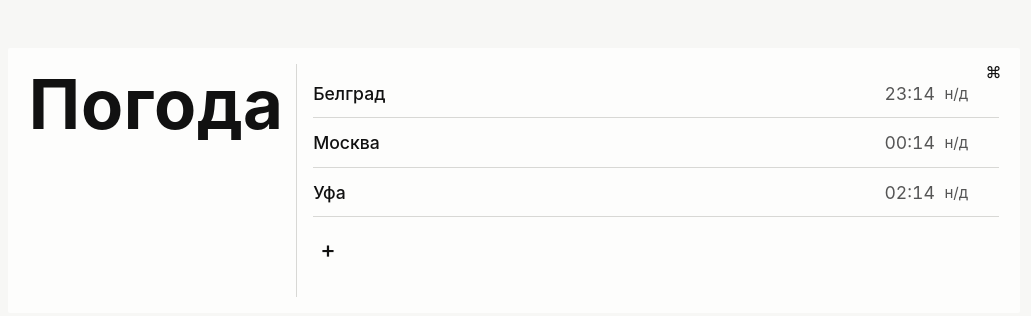
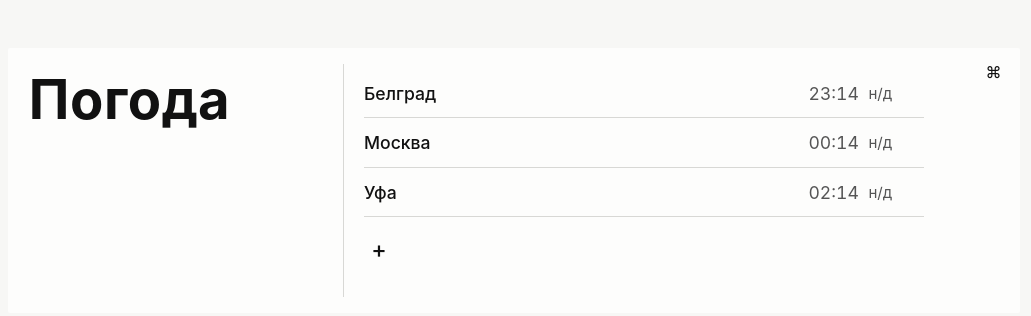
Before and after one commit to vvydrin/New-project-2, a plain HTML site: page index.html in a window 1280 px wide. Shown: the whole page, without its empty margins (126-1157 px from the left). Drawn offline with Linux system fonts and the light colour scheme; no server answers.

Commit message:
Доработка сетки и выравнивания в лейауте.
Сужен список городов и выровнены время и погода по единой правой колонке.

Made-with: Cursor

```diff
--- a/index.html
+++ b/index.html
@@ -48,8 +48,8 @@
 
       .poster-grid {
         display: grid;
-        grid-template-columns: minmax(170px, 0.85fr) 2.15fr;
-        gap: 1rem;
+        grid-template-columns: minmax(240px, 1fr) 2fr;
+        gap: 1.25rem;
       }
 
       .poster-left {
@@ -61,22 +61,27 @@
         padding: 0.3rem 0.3rem 0.3rem 0;
       }
 
+      #city-list {
+        width: min(100%, 560px);
+      }
+
       h1 {
         margin: 0;
-        font-size: clamp(2.1rem, 7vw, 4.3rem);
+        font-size: clamp(2rem, 5.2vw, 3.4rem);
         color: var(--text-primary);
         letter-spacing: 0.01em;
         font-weight: 700;
-        line-height: 0.95;
+        line-height: 1.02;
       }
 
       .city-time {
         margin: 0;
         font-size: 1.1rem;
         color: var(--text-secondary);
-        display: flex;
+        display: grid;
+        grid-template-columns: 1fr 160px auto;
         align-items: center;
-        gap: 0.55rem;
+        column-gap: 0.6rem;
         text-align: left;
         padding: 0.78rem 0;
         border-bottom: 1px solid var(--border);
@@ -90,11 +95,12 @@
       }
 
       .city-meta {
-        margin-left: auto;
         display: inline-flex;
         align-items: center;
         gap: 0.6rem;
         justify-content: flex-end;
+        justify-self: end;
+        width: 160px;
         text-align: right;
         font-variant-numeric: tabular-nums;
       }
```
